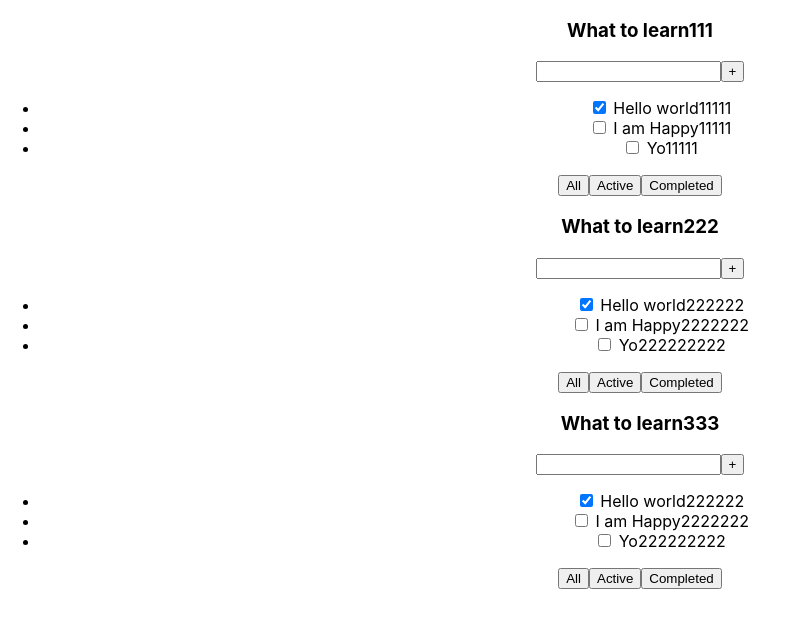
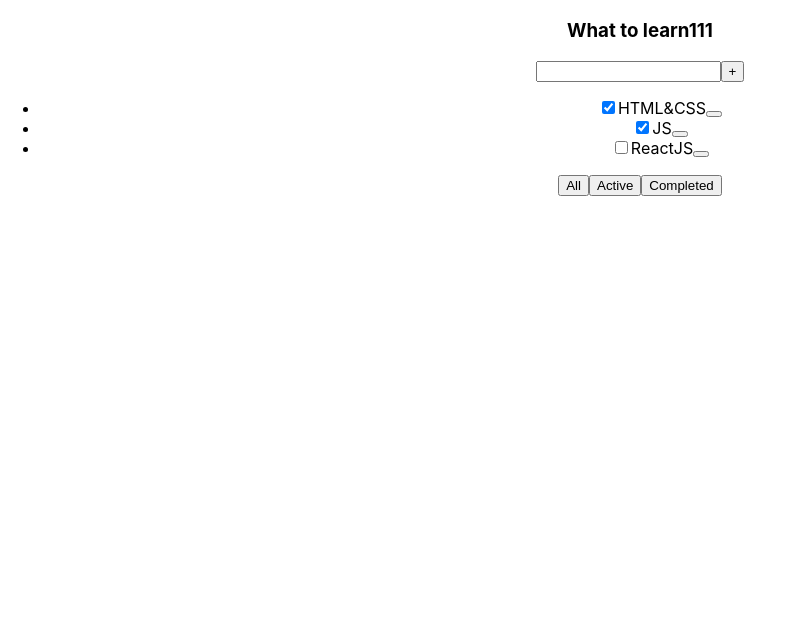
Before and after one commit to Nobls/TodoList, a React (Create React App) app: page / in a window 1280 px wide. Shown: the top 628 px of the page, without its empty margins (0-788 px from the left). Built offline with nearby package versions, Linux system fonts and the light colour scheme.

Commit message:
add useState, function used metod map and filter

```diff
--- a/src/App.tsx
+++ b/src/App.tsx
@@ -1,25 +1,45 @@
-import React from 'react';
+import React, {useState} from 'react';
 import './App.css';
 import {TodoList} from './components/TodoList'
 
-function App() {
-  const task1=[
-    { id: 1, title: "Hello world11111", isDone: true },
-    { id: 2, title: "I am Happy11111", isDone: false },
-    { id: 3, title: "Yo11111", isDone: false },
-  ]
-  const task2=[
-    { id: 1, title: "Hello world222222", isDone: true },
-    { id: 2, title: "I am Happy2222222", isDone: false },
-    { id: 3, title: "Yo222222222", isDone: false },
-  ]
+export type filterType = 'All' | 'Active' | 'Completed'
+
+function App(props:any) {
+  const [tasks, setTasks]= useState([
+      { id: 1, title: "HTML&CSS", isDone: true },
+      { id: 2, title: "JS", isDone: true },
+      { id: 3, title: "ReactJS", isDone: false },
+  ])
+
+    const removeTask = (mId:number) => {
+      setTasks(tasks.filter(f=>f.id!== mId))
+    }
+
+    const [filter, setFilter] = useState<filterType>('All')
+
+    const filterTasks = (value:filterType) => {
+      setFilter(value)
+    }
+    let newTask = tasks
+
+    if (filter==='Active'){
+        newTask = tasks.filter((f=>f.isDone))
+    }
+
+    if (filter==='Completed'){
+        newTask = tasks.filter(f=>!f.isDone)
+    }
 
 
   return (
       <div className="App">
-        <TodoList title={'What to learn111'} tasks={task1}/>
-        <TodoList title={'What to learn222'} tasks={task2}/>
-        <TodoList title={'What to learn333'} tasks={task2}/>
+        <TodoList
+            title={'What to learn111'}
+            tasks={newTask}
+            removeTask={removeTask}
+            setFilter={setFilter}
+        />
+
       </div>
   );
 }
--- a/src/components/TodoList.tsx
+++ b/src/components/TodoList.tsx
@@ -1,14 +1,17 @@
 import React from 'react';
-
-type propsType ={
-    title: string
-    tasks: Array<inPropsType>
-}
+import {filterType} from "../App";
 
 type inPropsType={
     id: number,
     title: string,
     isDone: boolean
+}
+
+type propsType ={
+    title: string
+    tasks: Array<inPropsType>
+    removeTask:(mId:number)=>void
+    setFilter:(value:filterType)=>void
 }
 
 export const TodoList = (props:propsType) => {
@@ -21,14 +24,23 @@
                 <button>+</button>
             </div>
             <ul>
-                <li><input type="checkbox" checked={props.tasks[0].isDone}/> <span>{props.tasks[0].title}</span></li>
-                <li><input type="checkbox" checked={props.tasks[1].isDone}/> <span>{props.tasks[1].title}</span></li>
-                <li><input type="checkbox" checked={props.tasks[2].isDone}/> <span>{props.tasks[2].title}</span></li>
+                {
+                    props.tasks.map(m=> {
+                        return (
+                            <li>
+                                <input type="checkbox" checked={m.isDone}/>
+                                <span>{m.title}</span>
+                                <button onClick={()=>props.removeTask(m.id)}></button>
+                            </li>
+
+                        )
+                    })
+                }
             </ul>
             <div>
-                <button>All</button>
-                <button>Active</button>
-                <button>Completed</button>
+                <button onClick={()=> props.setFilter('All')}>All</button>
+                <button onClick={()=> props.setFilter('Active')}>Active</button>
+                <button onClick={()=> props.setFilter('Completed')}>Completed</button>
             </div>
         </div>
     );
```
